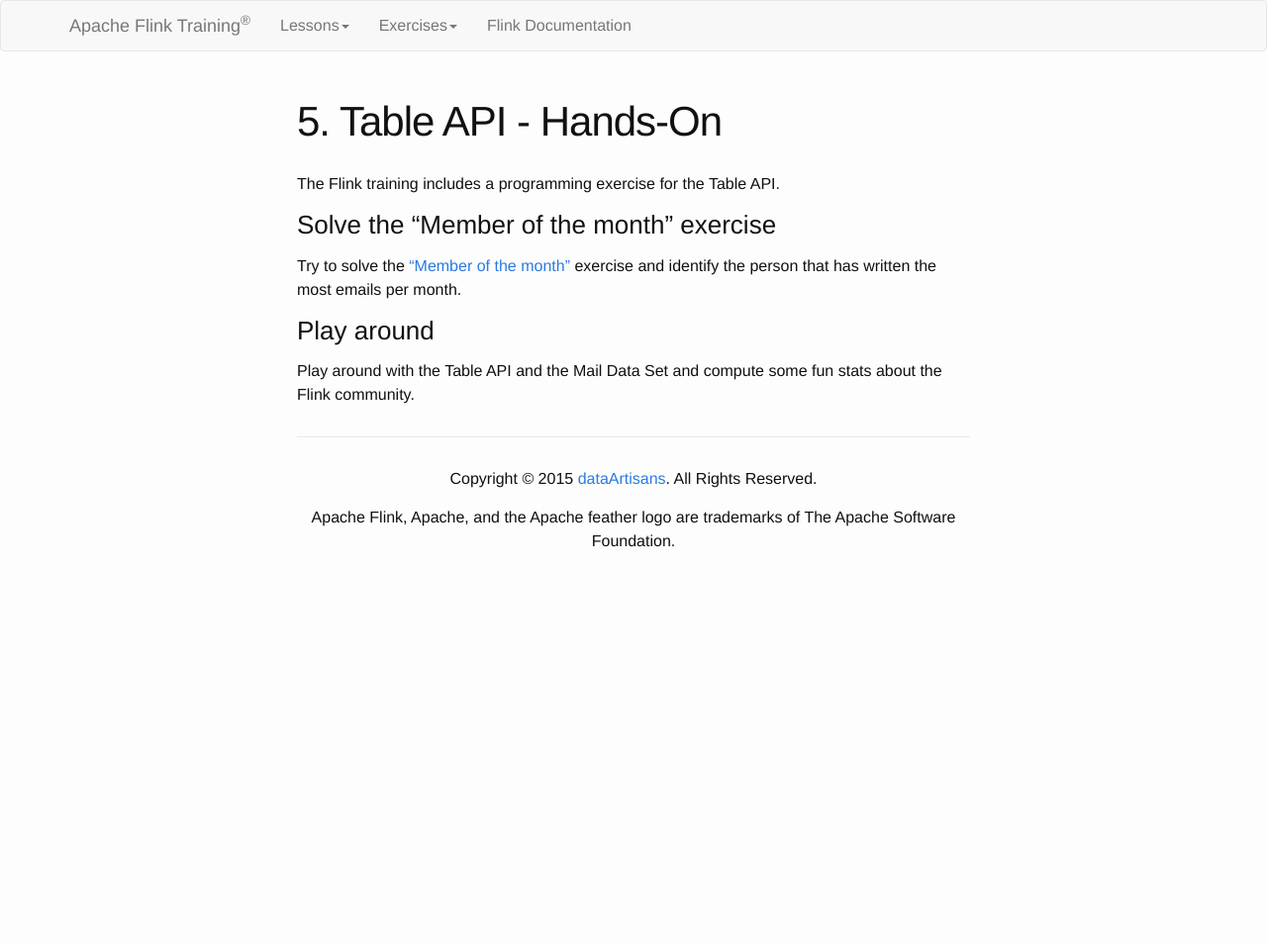
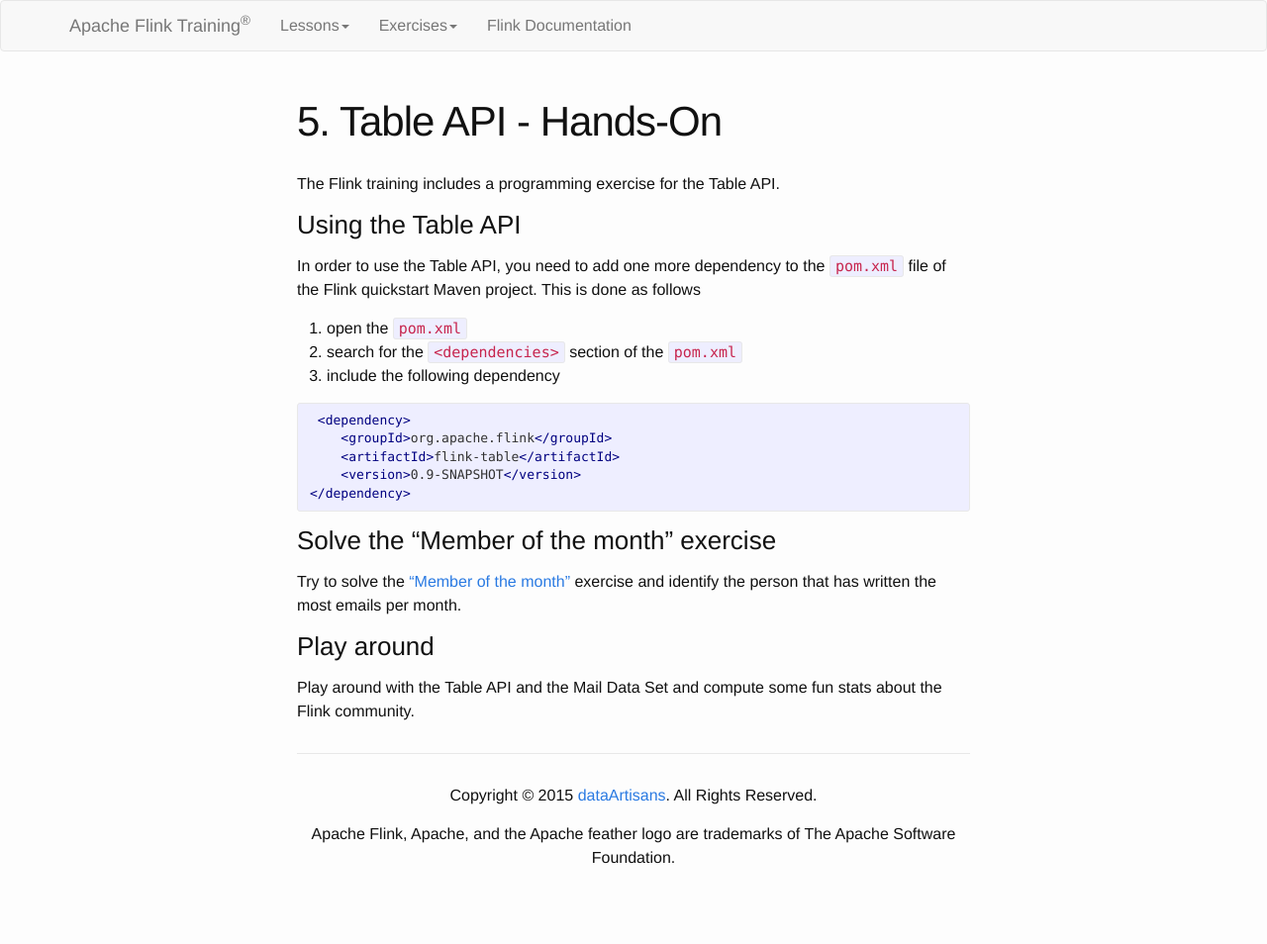
Before and after one commit to dataArtisans/flink-training-web, a Jekyll site: the page built from web/tableAPI/handsOn.md, in a window 1280 px wide. Shown: the whole page at 99% size. Built offline with Jekyll 4.4.1, drawn with Linux system fonts in a browser that asks for light colours; nearby versions of some CDN libraries; before the commit the page ends 900 px from its top, so only the background shows below that.

Commit message:
Added instructions to build Maven project prior to IDE import. Added dependency for Table API

```diff
--- a/web/tableAPI/handsOn.md
+++ b/web/tableAPI/handsOn.md
@@ -6,6 +6,23 @@
 
 The Flink training includes a programming exercise for the Table API.
 
+### Using the Table API
+
+In order to use the Table API, you need to add one more dependency to the `pom.xml` file of the Flink quickstart Maven project. This is done as follows
+
+1. open the `pom.xml`
+1. search for the `<dependencies>` section of the `pom.xml`
+1. include the following dependency
+
+{% highlight xml %}
+ <dependency>
+    <groupId>org.apache.flink</groupId>
+    <artifactId>flink-table</artifactId>
+    <version>0.9-SNAPSHOT</version>
+</dependency>
+{% endhighlight %}
+
+
 ### Solve the "Member of the month" exercise
 
 Try to solve the ["Member of the month"]({{ site.baseurl }}/exercises/memberOTM.html) exercise and identify the person that has written the most emails per month.
```
Also changed, not shown: web/devSetup/handsOn.md (+10 -1 lines), 1 other file.
